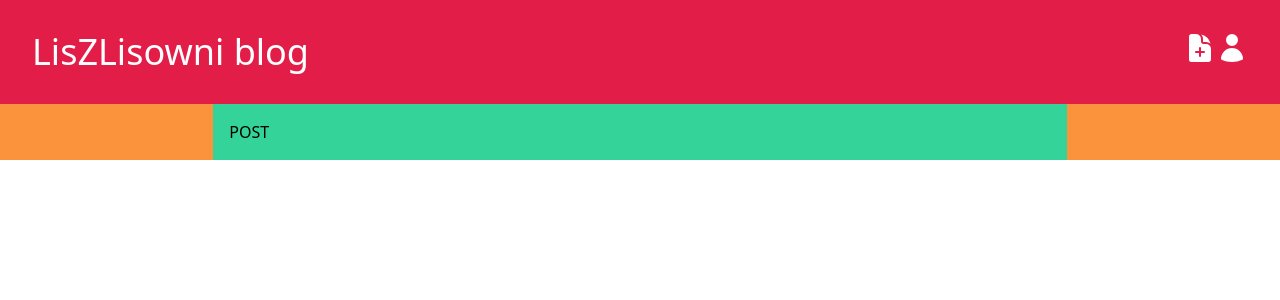
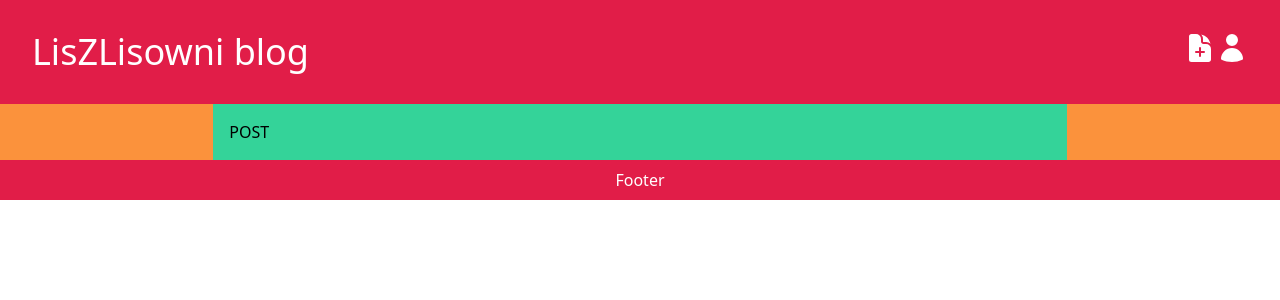
Before and after one commit to LisZLisowni2/Personal-Blog, a React (Vite) app in the folder frontend/: page / in a window 1280 px wide. Shown: the top 300 px of the page. Built offline with nearby package versions, Linux system fonts and the light colour scheme.

Commit message:
Add footer component

```diff
--- a/frontend/src/App.jsx
+++ b/frontend/src/App.jsx
@@ -1,12 +1,14 @@
 import { useState } from 'react'
 import NavBar from './components/NavBar/navbar'
 import Content from './components/Posts/postslist'
+import Footer from './components/Footer/footer'
 
 function App() {
   return (
     <>
       <NavBar />
       <Content />
+      <Footer />
     </>
   )
 }
--- /dev/null
+++ b/frontend/src/components/Footer/footer.jsx
@@ -0,0 +1,11 @@
+import React from "react";
+
+function Footer() {
+    return (
+        <div className="flex bg-rose-600 justify-center items-center text-white p-2">
+            Footer
+        </div>
+    )
+}
+
+export default Footer
```
